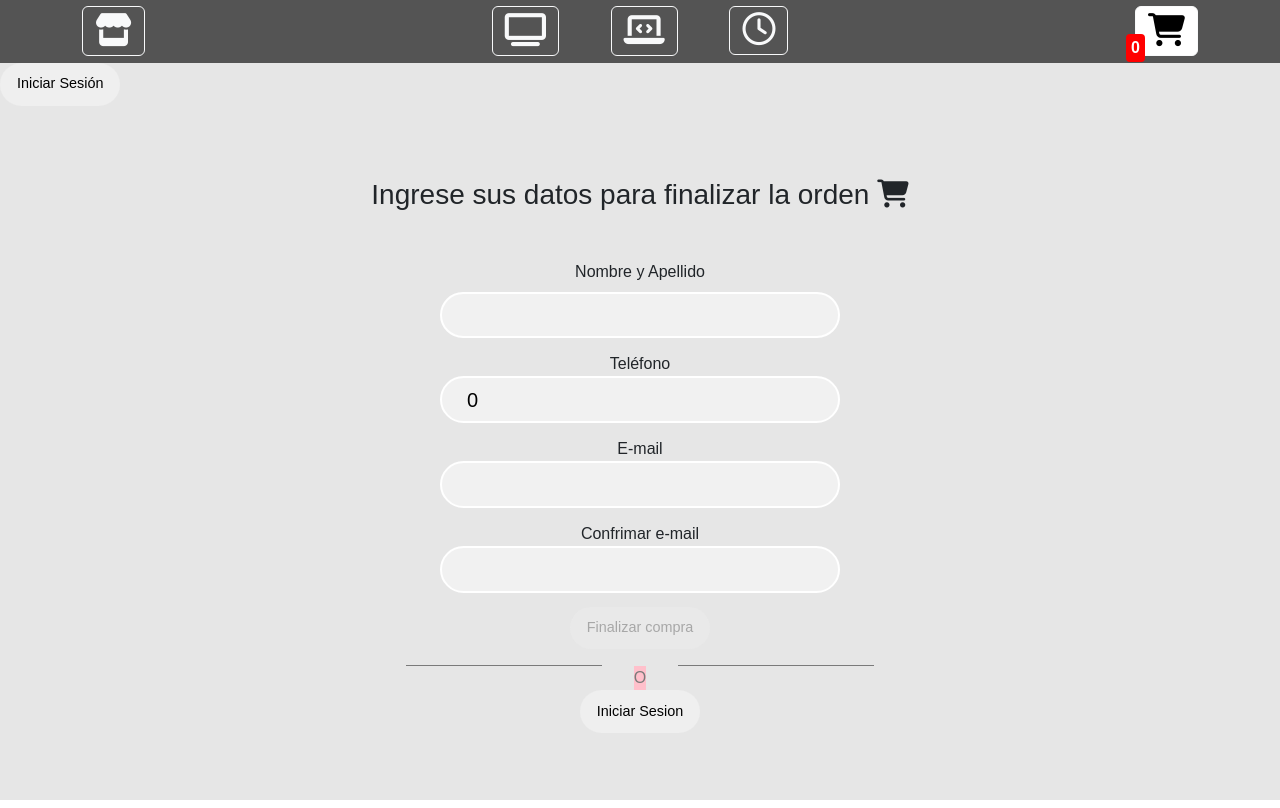
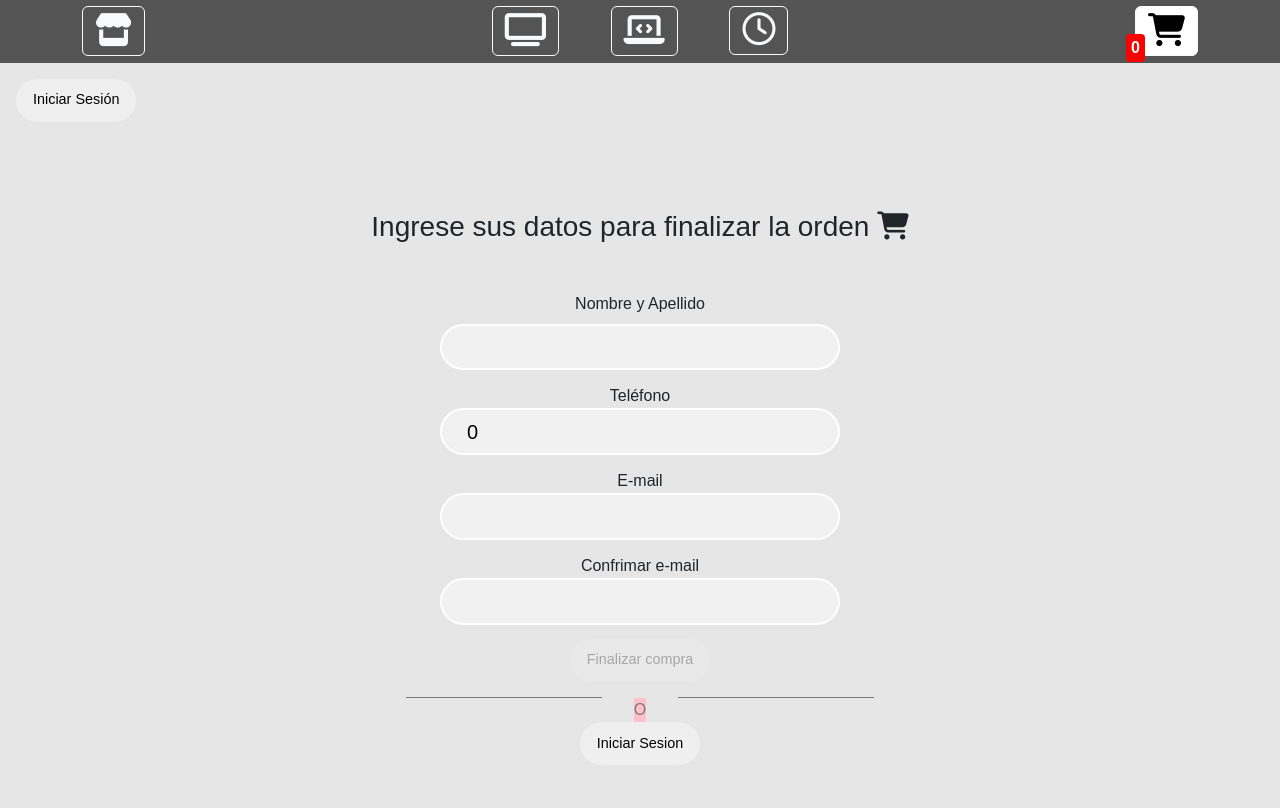
Before and after one commit to Salazarignacio/react, a React (Vite) app: page /cart/checkout in a window 1280 px wide. Built offline with nearby package versions, Linux system fonts and the light colour scheme.

Commit message:
login terminado, boton clear

```diff
--- a/src/components/Cart/Cart.jsx
+++ b/src/components/Cart/Cart.jsx
@@ -8,6 +8,7 @@ function Cart() {
   const cart = theme[0];
   const [, , , , , del] = theme;
   const [, , , , total] = theme;
+  const [,,,,,,clearCart] = theme;
   return (
     <div>
       {cart.length < 1 && <h1 className="mh"> <i className="fa-solid fa-cart-shopping"></i>El carrito esta vacío </h1>}
@@ -27,7 +28,9 @@ function Cart() {
           );
         })}
         <h3 style={total<1?{display: "none"}:{display:"block"}}>${total}</h3>
-
+        <div>
+          <button className="btn-modern mb-3" onClick={clearCart}>Vaciar carrito</button>
+        </div>
         <Link disabled={total<1} to={"/cart/checkout"}>
           <button className="btn-modern" style={total<1?{display: "none"}:{textDecoration: "none"}}>Confirmar Compra </button>
         </Link>
--- a/src/components/CartView/CartView.jsx
+++ b/src/components/CartView/CartView.jsx
@@ -1,6 +1,6 @@
 import "./CartView.css";
 
-function CartView({ id, title, img1, price, quantity, fn, subtotal }) {
+function CartView({ id, title, img1, price, quantity, fn }) {
   return (
     <div key={id} className="container cartview d-flex">
       <div className=" col-md-2">
--- a/src/components/Checkout/Checkout.jsx
+++ b/src/components/Checkout/Checkout.jsx
@@ -111,6 +111,7 @@ function Checkout({
         <div className="divider-right mb-4"></div>
         <div className="divider-center">O</div>
         <div className="divider-left mb-4"></div>
+
         </div>
         <Link to={"/login"}>
           <button className="btn-modern">Iniciar Sesion</button>
--- a/src/components/CheckoutContainer/CheckoutContainer.jsx
+++ b/src/components/CheckoutContainer/CheckoutContainer.jsx
@@ -13,6 +13,7 @@ import Checkout from "../Checkout/Checkout";
 import { baseDatos } from "../../firebase/firebaseConfig";
 import { useNavigate } from "react-router-dom";
 import { LoginContext } from "../LoginContainer/LoginContainer";
+import CheckouLogged from "../CheckoutLogged/CheckouLogged";
 
 const CheckoutContainer = () => {
   const [name, setName] = useState("");
@@ -22,7 +23,7 @@ const CheckoutContainer = () => {
   const [orderId, setOrderId] = useState(false);
 
   const themeLogin = useContext(LoginContext);
-  const { user, loged, phoneUser, mailUser } = themeLogin;
+  const { user, logged, phoneUser, mailUser } = themeLogin;
 
   function createUser() {
     const objUser = {
@@ -52,7 +53,7 @@ const CheckoutContainer = () => {
       estado: "orden generada",
       fecha: new Date(),
     };
-    if (loged){
+    if (logged){
       order.buyer.name=user
       order.buyer.phone=phoneUser
       order.buyer.email=mailUser
@@ -114,10 +115,10 @@ const CheckoutContainer = () => {
             Volver al menú principal
           </button>
         </div>
-      ) : (
+      ) : ( logged?<CheckouLogged fn={sendOrder} fn2={createUser}/>:
         <Checkout
           fn={sendOrder}
-          fn2={createUser} /* loged?user:createUser */
+          fn2={createUser}
           name={name}
           setName={setName}
           phone={phone}
--- /dev/null
+++ b/src/components/CheckoutLogged/CheckouLogged.jsx
@@ -0,0 +1,20 @@
+import { LoginContext } from "../LoginContainer/LoginContainer";
+import { useContext } from "react";
+
+export default function CheckouLogged({ fn, fn2 }) {
+  const themeLogin = useContext(LoginContext);
+  const { user } = themeLogin;
+
+  function validation(e) {
+    e.preventDefault();
+    fn();
+  }
+  return (
+    <>
+      <form className="Checkout mh" onSubmit={fn2}>
+        <h1>{user} Finalizar orden de compra</h1>
+        <button className="btn-modern"  onClick={(e) => validation(e)}>Finalizar Compra</button>
+      </form>
+    </>
+  );
+}
--- a/src/components/LoginContainer/LoginContainer.jsx
+++ b/src/components/LoginContainer/LoginContainer.jsx
@@ -13,7 +13,7 @@ export default function LoginContainer({ children }) {
   const [mailUser, setMailUser] = useState("");
   const [users, setUsers] = useState([]);
   const [userId, setUserId] = useState({});
-  const [loged, setLoged] = useState(false);
+  const [logged, setLogged] = useState(false);
   const navigate = useNavigate();
 
   /* ------------------------------Login---------------------------------- */
@@ -27,14 +27,13 @@ export default function LoginContainer({ children }) {
       });
       setUsers(map);
     });
-console.log(user)
+    console.log(user);
     const searchUser = users.find((a) => a.usuario == user);
-/* searchUser aparece la primera vez como undefined y entra a la segunda */
+    /* searchUser aparece la primera vez como undefined y entra a la segunda */
     if (searchUser && searchUser.password == pass) {
-      setLoged(true);
+      setLogged(true);
       navigate("/"); /* push del useParams que dio click */
-
-    }  else alert("nombre de usuario o contraseña incorrecto");
+    } else alert("nombre de usuario o contraseña incorrecto");
   }
 
   /* ------------------------------SignUp---------------------------------- */
@@ -46,14 +45,12 @@ console.log(user)
     return objUser;
   }
 
-  /*   function logedUser(){
-    const objLoged ={}
-  } */
-
   const sendUser = async () => {
     const info = {
       usuario: user,
       password: pass,
+      telefono: phoneUser,
+      email: mailUser
     };
     const userRef = collection(baseDatos, "users");
 
@@ -77,10 +74,10 @@ console.log(user)
           setPhoneUser,
           setMailUser,
           getUser,
-          loged,
+          logged,
+          setLogged,
           sendUser,
           newUser,
-
         }}
       >
         {children}
--- a/src/components/NavBar/NavBar.css
+++ b/src/components/NavBar/NavBar.css
@@ -19,8 +19,7 @@
 
 .bColor {
   background-color: rgba(0, 0, 0, 0.637);
-  position: sticky;
-  top: 0px;
+
 
 }
 .NavBar {
@@ -45,3 +44,18 @@ a {
   width: 400px;
   justify-content: space-evenly;
 }
+
+.loginHeader {
+  position: sticky;
+  top: 0px;
+}
+
+.delete2{
+  font-size: 12px;
+  color: red;
+  opacity: 0;
+}
+
+.delete2:hover {
+  opacity: 100;
+}
--- a/src/components/NavBar/NavBar.jsx
+++ b/src/components/NavBar/NavBar.jsx
@@ -5,11 +5,11 @@ import { LoginContext } from "../LoginContainer/LoginContainer";
 import { useContext } from "react";
 
 export default function NavBar() {
-  const themeLogin = useContext(LoginContext)
-  const {user, loged} = themeLogin
+  const themeLogin = useContext(LoginContext);
+  const { user, logged, setLogged } = themeLogin;
 
   return (
-    <div>
+    <div className="loginHeader">
       <header className=" container-fluid bColor">
         <div className="NavBar container-sm ">
           <div>
@@ -23,20 +23,16 @@ export default function NavBar() {
             <NavLink to={"category/tv"} activeclassname="active">
               <button type="button" className="btn btn-outline-light">
                 <i className="icon fa-solid fa-tv"></i>
-
               </button>
             </NavLink>
             <NavLink to={"category/notebook"}>
               <button type="button" className="btn btn-outline-light">
                 <i className="icon fa-solid fa-laptop-code"></i>
-
               </button>
             </NavLink>
             <NavLink to={"category/watch"}>
               <button type="button" className="btn btn-outline-light">
                 <i className="icon fa-regular fa-clock"></i>
-
-
               </button>
             </NavLink>
           </div>
@@ -47,7 +43,18 @@ export default function NavBar() {
           </div>
         </div>
       </header>
-    {console.log(loged)}
-  {loged?<p> <i className="fa-solid fa-user"></i> {user}</p>:<Link to={"/login"}><button className="btn-modern">Iniciar Sesión</button></Link>}</div>
+
+      {logged ? (
+        <div className="m-3">
+          <i className="fa-solid fa-user"></i> {user} <button onClick={() => setLogged(false)} className="btn-delete delete2">
+          <i className="fa-solid fa-xmark"></i>
+        </button>
+        </div>
+      ) : (
+        <Link to={"/login"}>
+          <button className="btn-modern m-3">Iniciar Sesión</button>
+        </Link>
+      )}
+    </div>
   );
 }
--- a/src/components/SignUp/SignUp.jsx
+++ b/src/components/SignUp/SignUp.jsx
@@ -5,15 +5,26 @@ import { LoginContext } from "../LoginContainer/LoginContainer";
 /* hacer customHook para formularios */
 export default function SignUp() {
   const themeLogin = useContext(LoginContext);
-  const { user, pass, phoneUser, setPhoneUser, mailUser, setMailUser, setUser, setPass, sendUser, newUser, loged } = themeLogin;
-  function handleSubmit(e){
+  const {
+    user,
+    pass,
+    phoneUser,
+    setPhoneUser,
+    mailUser,
+    setMailUser,
+    setUser,
+    setPass,
+    sendUser,
+    newUser,
+  } = themeLogin;
+  function handleSubmit(e) {
     e.preventDefault();
-    sendUser()
+    sendUser();
   }
   return (
     <div className="mh p-5 login">
       <h3 className="mb-5">Cree su nombre de usuario y contraseña</h3>
-      <form onSubmit={newUser} className="Checkout " >
+      <form onSubmit={newUser} className="Checkout ">
         <label className="mb-2">Usuario</label>
         <input
           type="text"
@@ -41,7 +52,9 @@ export default function SignUp() {
           value={mailUser}
           onChange={(e) => setMailUser(e.target.value)}
         />
-        <button onClick={(e)=>handleSubmit(e)} className="btn-modern ">Registrarse</button>
+        <button onClick={(e) => handleSubmit(e)} className="btn-modern ">
+          Registrarse
+        </button>
       </form>
     </div>
   );
```
Lines whose indentation alone changed are shown as unchanged.
